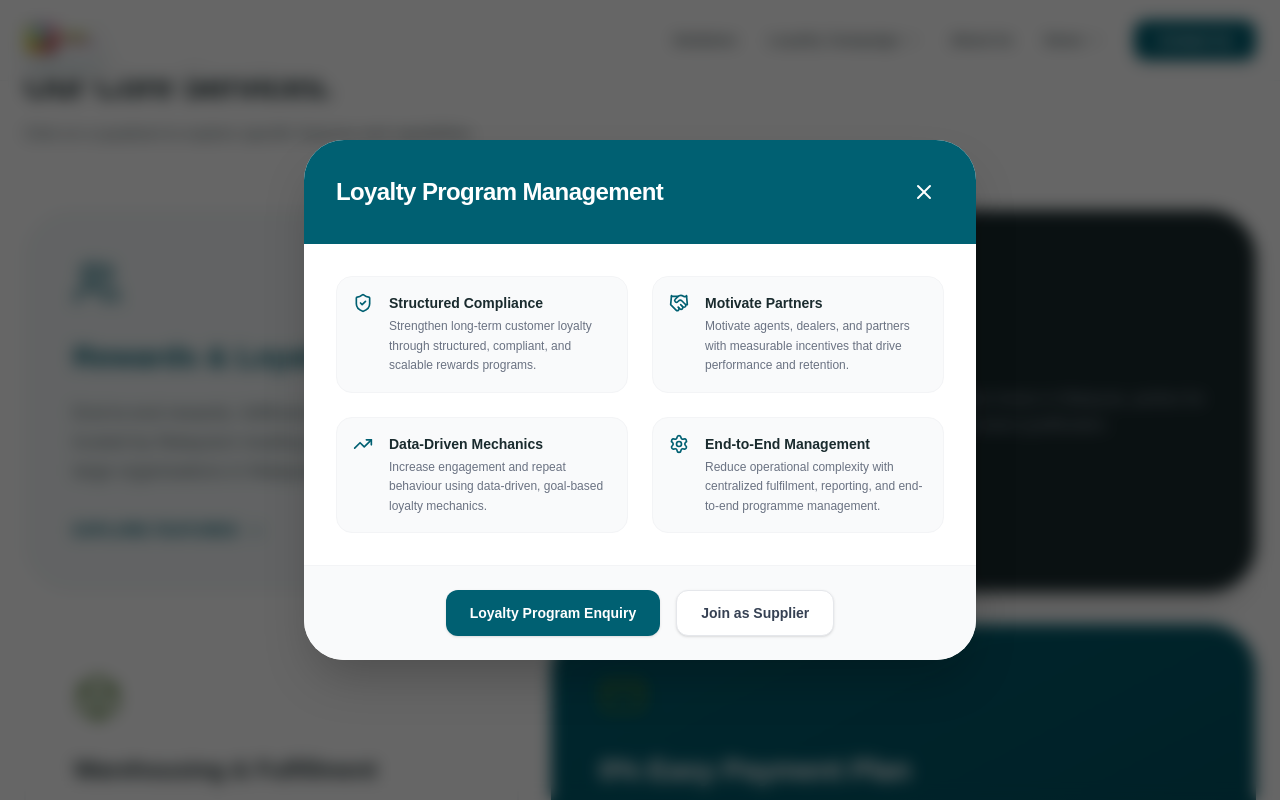
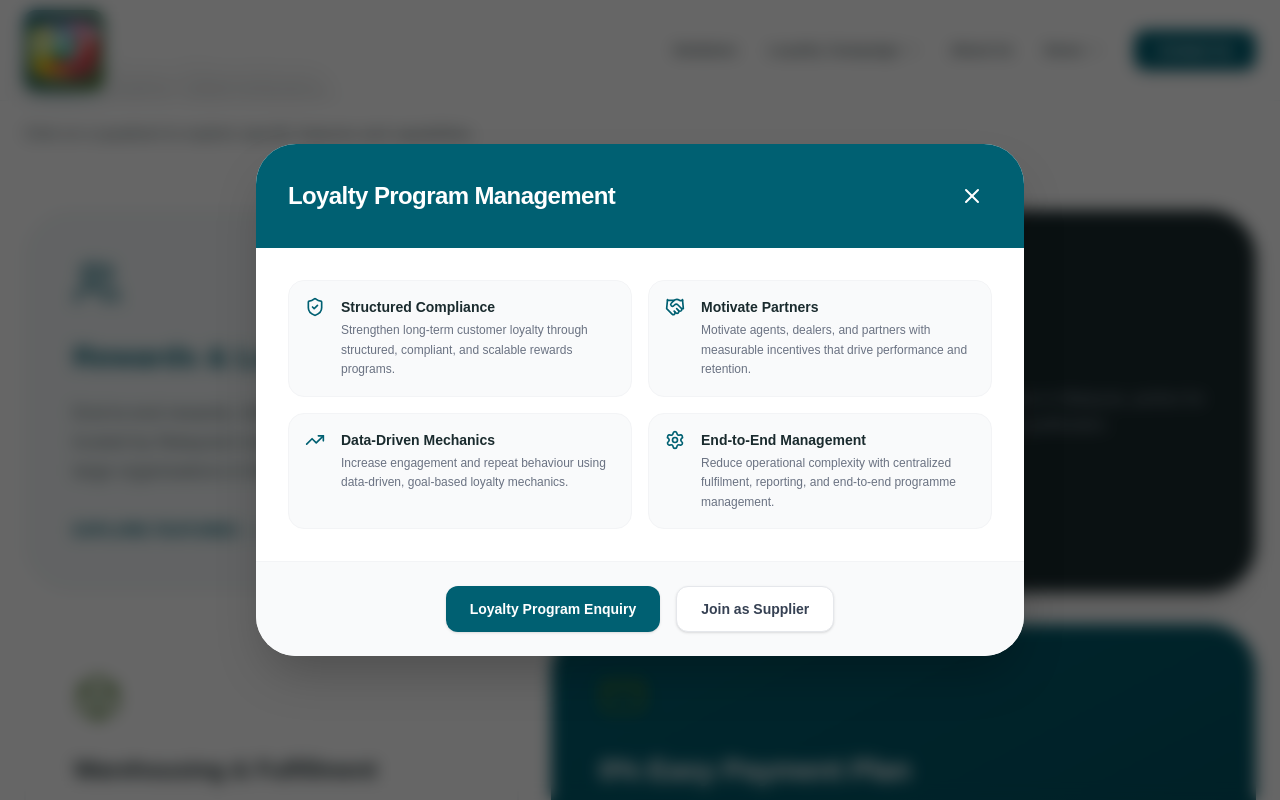
Before and after one commit to jasonkc0921/dcr, a Next.js app: page / in a window 1280 px wide. Both pictures are taken after a click on the element 376 px from the left and 1044 px from the top of the page. Shown: the part 644-1444 px from the top of the page. Built offline with nearby package versions, Linux system fonts and the light colour scheme.

Commit message:
changes according to Weasley Input

```diff
--- a/src/components/LandingPage.jsx
+++ b/src/components/LandingPage.jsx
@@ -4,7 +4,8 @@ import { motion, AnimatePresence } from 'framer-motion';
 import {
   X, Globe, Layers, CreditCard, Zap, CheckCircle2,
   MousePointer2, Gift, Search, Lock, Clock, Truck, Users,
-  ShieldCheck, Handshake, TrendingUp, Settings, BarChart3, Box
+  ShieldCheck, Handshake, TrendingUp, Settings, BarChart3, Box,
+  Target, Rocket, ShieldAlert, LineChart, BadgeCheck
 } from 'lucide-react';
 
 // Import sub-components
@@ -70,10 +71,14 @@ const LandingPage = () => {
       title: "0% Easy Payment Plan",
       color: "bg-gradient-to-r from-[#006072] to-[#4A7729]",
       features: [
-        { icon: <Zap className="w-5 h-5" />, title: "0% Interest", desc: "Enjoy up to 60 affordable monthly instalments (subject to card availability)." },
-        { icon: <CreditCard className="w-5 h-5" />, title: "Single Terminal", desc: "Hassle-free. Accept up to 11 major local credit card banks." },
-        { icon: <Users className="w-5 h-5" />, title: "Everyone Wins", desc: "Secures better cash flow for merchants while customers benefit from flexi-instalments." },
-        { icon: <Gift className="w-5 h-5" />, title: "Earn Points", desc: "A quick and easy way to secure customer loyalty through point-earning rewards." }
+        { icon: <TrendingUp className="w-5 h-5" />, title: "Higher Order Value", desc: "Customers upgrade to premium options when instalment plans make it affordable." },
+        { icon: <Target className="w-5 h-5" />, title: "Increased Conversion", desc: "Turn browsers into buyers—instalments close the deal when customers are on the fence." },
+        { icon: <Globe className="w-5 h-5" />, title: "Massive Market Reach", desc: "Access 10+ million credit cards across 11 partner banks in Malaysia." },
+        { icon: <ShieldAlert className="w-5 h-5" />, title: "Zero Payment Risk", desc: "Receive full settlement upfront (minus transaction fees)—no chasing payments." },
+        { icon: <Rocket className="w-5 h-5" />, title: "Marketing Amplification", desc: "Featured in DreamShop and partner bank campaigns for maximum visibility." },
+        { icon: <LineChart className="w-5 h-5" />, title: "Weekly Auto-Settlement", desc: "Thursday cutoff, Monday payment—consistent, predictable cash flow." },
+        { icon: <BadgeCheck className="w-5 h-5" />, title: "Competitive Fees", desc: "Transaction fees vary by bank and tenure—affordable and transparent." },
+        { icon: <Zap className="w-5 h-5" />, title: "Fast Activation", desc: "Go live in 7-10 working days (subject to approval)—start selling sooner." }
       ],
       buttons: [{ label: "Enquire About EPP", primary: true }]
     }
@@ -103,7 +108,7 @@ const LandingPage = () => {
               initial={{ scale: 0.8, opacity: 0, y: 50 }}
               animate={{ scale: 1, opacity: 1, y: 0, transition: { type: "spring", damping: 25, stiffness: 300 } }}
               exit={{ scale: 0.8, opacity: 0, y: 50 }}
-              className="relative w-full max-w-2xl bg-white rounded-[2.5rem] overflow-hidden shadow-2xl"
+              className="relative w-full max-w-3xl bg-white rounded-[2.5rem] overflow-hidden shadow-2xl"
             >
               <div className={`${serviceDetails[activeModal].color} p-8 text-white flex justify-between items-center`}>
                 <h3 className="text-2xl font-black tracking-tight">{serviceDetails[activeModal].title}</h3>
@@ -111,7 +116,9 @@ const LandingPage = () => {
                   <X className="w-6 h-6" />
                 </button>
               </div>
-              <div className="p-8 grid grid-cols-1 md:grid-cols-2 gap-6">
+
+              {/* Note: max-w-3xl used above and overflow-y-auto added below for the longer EPP list */}
+              <div className="p-8 grid grid-cols-1 md:grid-cols-2 gap-4 max-h-[60vh] overflow-y-auto">
                 {serviceDetails[activeModal].features.map((f, i) => (
                   <div key={i} className="flex gap-4 p-4 rounded-2xl bg-gray-50 border border-gray-100 hover:border-[#006072]/20 transition-all">
                     <div className="text-[#006072] shrink-0">{f.icon}</div>
--- a/src/components/NavBar.jsx
+++ b/src/components/NavBar.jsx
@@ -13,13 +13,13 @@ const Navbar = () => {
 
   return (
     <nav className="fixed top-0 w-full z-50 bg-white/80 backdrop-blur-md border-b border-[#006072]/5">
-      <div className="max-w-7xl mx-auto px-6 h-20 flex items-center justify-between">
+      <div className="max-w-7xl mx-auto px-6 h-25 flex items-center justify-between">
 
         {/* --- LOGO --- */}
         <Link href="/" className="flex items-center gap-3 hover:opacity-90 transition">
-          <div className="w-20 h-10 bg-gradient-to-br from-[#006072] to-[#4A7729] rounded-xl flex items-center justify-center shadow-lg shadow-[#006072]/20 overflow-hidden">
+          <div className="w-20 h-20 bg-gradient-to-br from-[#006072] to-[#4A7729] rounded-xl flex items-center justify-center shadow-lg shadow-[#006072]/20 overflow-hidden">
             <img
-              src="/dcr_logo.jpg"
+              src="/dcr_logo.png"
               alt="DCR Logo"
               className="w-full h-full object-cover object-top"
             />
```
Also changed, not shown: public/DCR_Logo.png (added), public/DCR_logo_old.jpg (renamed from public/DCR_logo.jpg).
